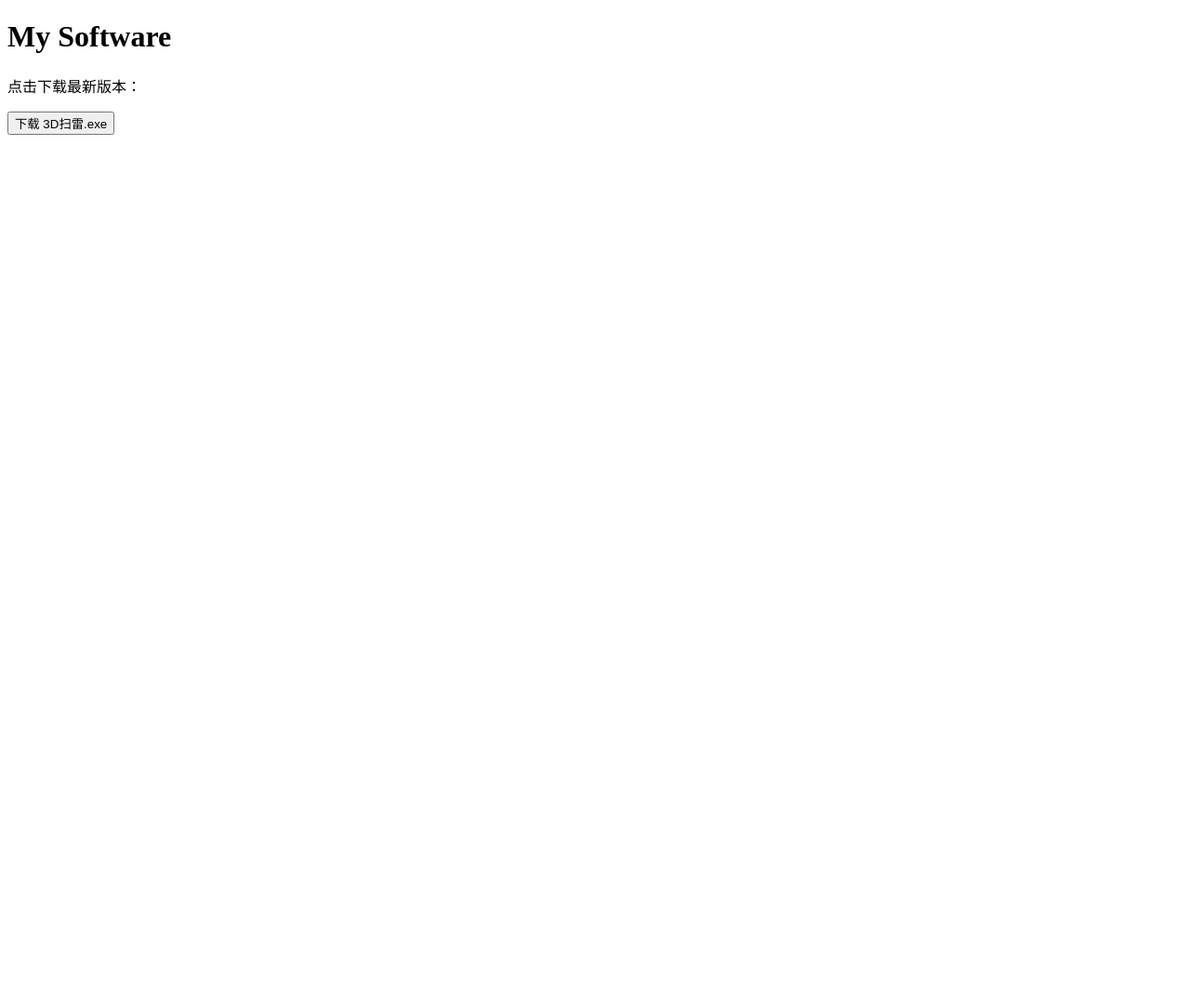
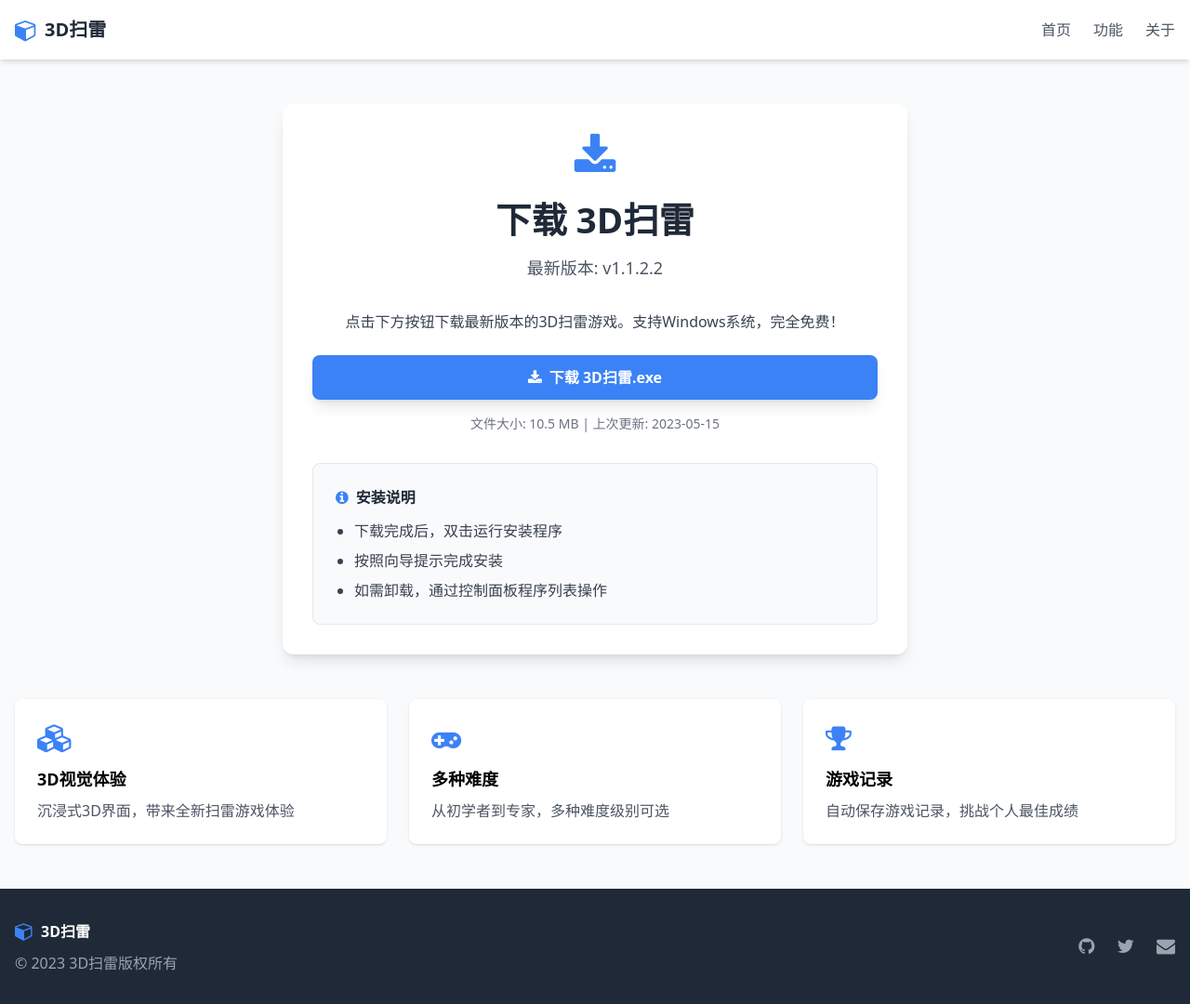
Before and after one commit to Chilingyue/EasyGame, a plain HTML site: page download.html in a window 1280 px wide. Shown: the whole page at 93% size. Before the commit the page ends 800 px from the top, so only its background shows below. Drawn offline with nearby package versions, Linux system fonts and the light colour scheme.

Commit message:
Update download.html

```diff
--- a/download.html
+++ b/download.html
@@ -1,10 +1,147 @@
 <!DOCTYPE html>
-<html>
-<body>
-  <h1>My Software</h1>
-  <p>点击下载最新版本：</p>
-  <a href="https://github.com/Chilingyue/EasyGame/releases/download/v1.1.2.2/3D.exe">
-    <button>下载 3D扫雷.exe</button>
-  </a>
+<html lang="zh-CN">
+<head>
+  <meta charset="UTF-8">
+  <meta name="viewport" content="width=device-width, initial-scale=1.0">
+  <title>3D扫雷 - 下载页面</title>
+  <!-- 引入Tailwind CSS -->
+  <script src="https://cdn.tailwindcss.com"></script>
+  <!-- 引入Font Awesome -->
+  <link href="https://cdn.jsdelivr.net/npm/font-awesome@4.7.0/css/font-awesome.min.css" rel="stylesheet">
+
+  <!-- 配置Tailwind自定义颜色 -->
+  <script>
+    tailwind.config = {
+      theme: {
+        extend: {
+          colors: {
+            primary: '#3B82F6', // 蓝色作为主色调
+            secondary: '#10B981', // 绿色作为辅助色
+          },
+        }
+      }
+    }
+  </script>
+
+  <!-- 自定义工具类 -->
+  <style type="text/tailwindcss">
+    @layer utilities {
+      .content-auto {
+        content-visibility: auto;
+      }
+      .btn-download {
+        @apply bg-primary hover:bg-primary/90 text-white font-bold py-3 px-6 rounded-lg transition-all duration-300 transform hover:scale-105 shadow-lg hover:shadow-xl flex items-center justify-center gap-2;
+      }
+    }
+  </style>
+</head>
+<body class="bg-gray-50 min-h-screen flex flex-col">
+  <!-- 顶部导航 -->
+  <header class="bg-white shadow-md">
+    <div class="container mx-auto px-4 py-4 flex justify-between items-center">
+      <div class="flex items-center gap-2">
+        <i class="fa fa-cube text-primary text-2xl"></i>
+        <h1 class="text-xl font-bold text-gray-800">3D扫雷</h1>
+      </div>
+      <nav>
+        <ul class="flex gap-6">
+          <li><a href="#" class="text-gray-600 hover:text-primary transition-colors">首页</a></li>
+          <li><a href="#" class="text-gray-600 hover:text-primary transition-colors">功能</a></li>
+          <li><a href="#" class="text-gray-600 hover:text-primary transition-colors">关于</a></li>
+        </ul>
+      </nav>
+    </div>
+  </header>
+
+  <!-- 主内容区 -->
+  <main class="flex-grow container mx-auto px-4 py-12">
+    <div class="max-w-2xl mx-auto bg-white rounded-xl shadow-lg p-8 transform transition-all duration-500 hover:shadow-2xl">
+      <div class="text-center mb-8">
+        <i class="fa fa-download text-primary text-5xl mb-4"></i>
+        <h2 class="text-[clamp(1.5rem,3vw,2.5rem)] font-bold text-gray-800 mb-2">下载 3D扫雷</h2>
+        <p class="text-gray-600 text-lg">最新版本: v1.1.2.2</p>
+      </div>
+
+      <div class="mb-8 text-center">
+        <p class="text-gray-700 mb-6">点击下方按钮下载最新版本的3D扫雷游戏。支持Windows系统，完全免费！</p>
+
+        <a href="https://github.com/Chilingyue/EasyGame/releases/download/v1.1.2.2/3D.exe" class="btn-download w-full">
+          <i class="fa fa-download"></i>
+          <span>下载 3D扫雷.exe</span>
+        </a>
+
+        <p class="text-sm text-gray-500 mt-4">文件大小: 10.5 MB | 上次更新: 2023-05-15</p>
+      </div>
+
+      <div class="bg-gray-50 p-6 rounded-lg border border-gray-200">
+        <h3 class="font-bold text-gray-800 mb-3 flex items-center">
+          <i class="fa fa-info-circle text-primary mr-2"></i>
+          安装说明
+        </h3>
+        <ul class="list-disc pl-5 text-gray-700 space-y-2">
+          <li>下载完成后，双击运行安装程序</li>
+          <li>按照向导提示完成安装</li>
+          <li>如需卸载，通过控制面板程序列表操作</li>
+        </ul>
+      </div>
+    </div>
+
+    <!-- 特性介绍 -->
+    <div class="grid md:grid-cols-3 gap-6 mt-12">
+      <div class="bg-white p-6 rounded-lg shadow hover:shadow-md transition-shadow">
+        <i class="fa fa-cubes text-primary text-3xl mb-3"></i>
+        <h3 class="font-bold text-lg mb-2">3D视觉体验</h3>
+        <p class="text-gray-600">沉浸式3D界面，带来全新扫雷游戏体验</p>
+      </div>
+
+      <div class="bg-white p-6 rounded-lg shadow hover:shadow-md transition-shadow">
+        <i class="fa fa-gamepad text-primary text-3xl mb-3"></i>
+        <h3 class="font-bold text-lg mb-2">多种难度</h3>
+        <p class="text-gray-600">从初学者到专家，多种难度级别可选</p>
+      </div>
+
+      <div class="bg-white p-6 rounded-lg shadow hover:shadow-md transition-shadow">
+        <i class="fa fa-trophy text-primary text-3xl mb-3"></i>
+        <h3 class="font-bold text-lg mb-2">游戏记录</h3>
+        <p class="text-gray-600">自动保存游戏记录，挑战个人最佳成绩</p>
+      </div>
+    </div>
+  </main>
+
+  <!-- 页脚 -->
+  <footer class="bg-gray-800 text-white py-8">
+    <div class="container mx-auto px-4">
+      <div class="flex flex-col md:flex-row justify-between items-center">
+        <div class="mb-4 md:mb-0">
+          <div class="flex items-center gap-2">
+            <i class="fa fa-cube text-primary text-xl"></i>
+            <span class="font-bold">3D扫雷</span>
+          </div>
+          <p class="text-gray-400 mt-2">© 2023 3D扫雷版权所有</p>
+        </div>
+
+        <div class="flex gap-6">
+          <a href="#" class="text-gray-400 hover:text-white transition-colors">
+            <i class="fa fa-github text-xl"></i>
+          </a>
+          <a href="#" class="text-gray-400 hover:text-white transition-colors">
+            <i class="fa fa-twitter text-xl"></i>
+          </a>
+          <a href="#" class="text-gray-400 hover:text-white transition-colors">
+            <i class="fa fa-envelope text-xl"></i>
+          </a>
+        </div>
+      </div>
+    </div>
+  </footer>
+
+  <!-- 下载确认弹窗脚本 -->
+  <script>
+    document.querySelector('a.btn-download').addEventListener('click', function(e) {
+      if (!confirm('确定要下载3D扫雷游戏吗？\n\n下载完成后，请确保从可信来源运行程序。')) {
+        e.preventDefault();
+      }
+    });
+  </script>
 </body>
 </html>
```
